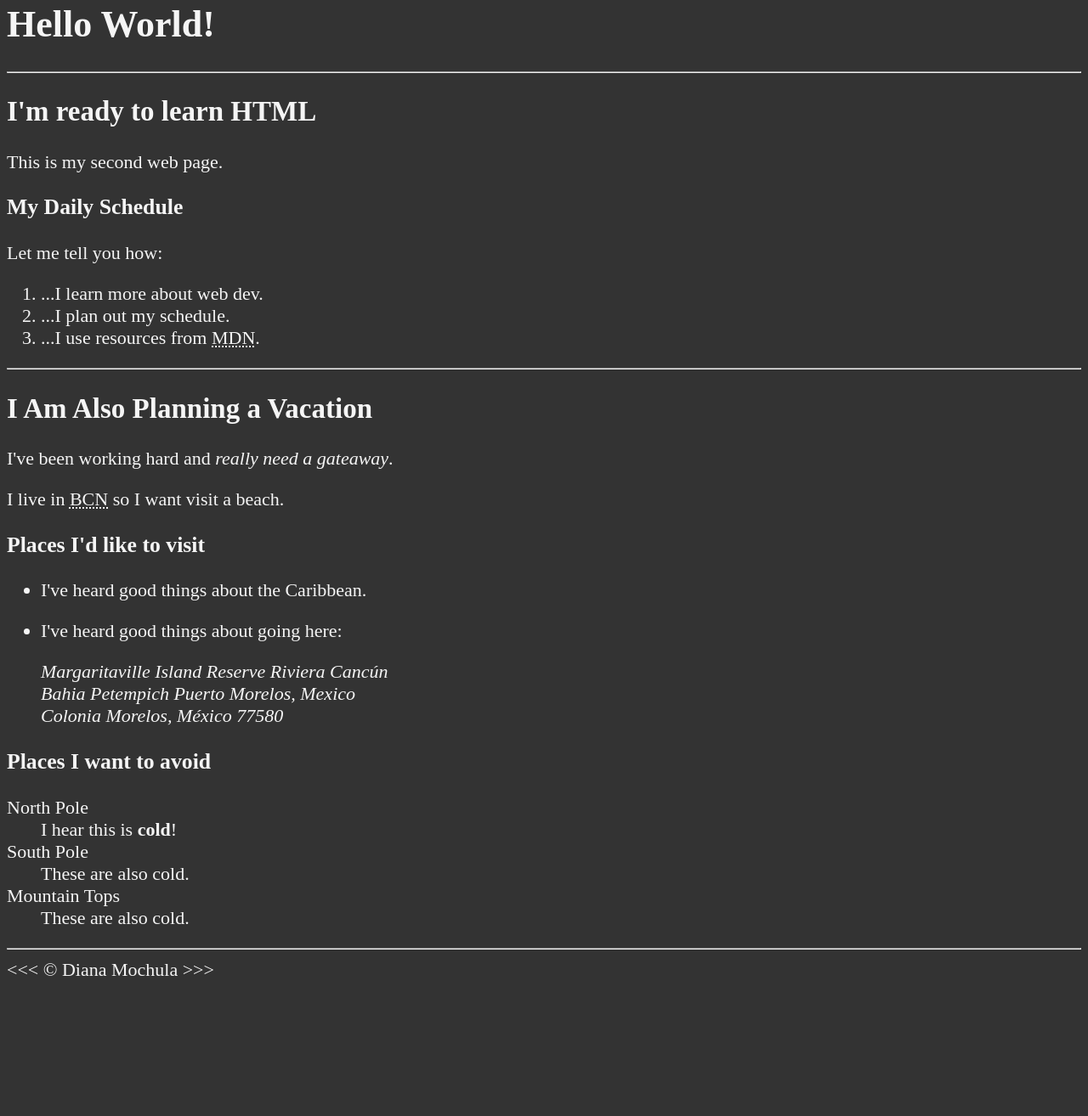
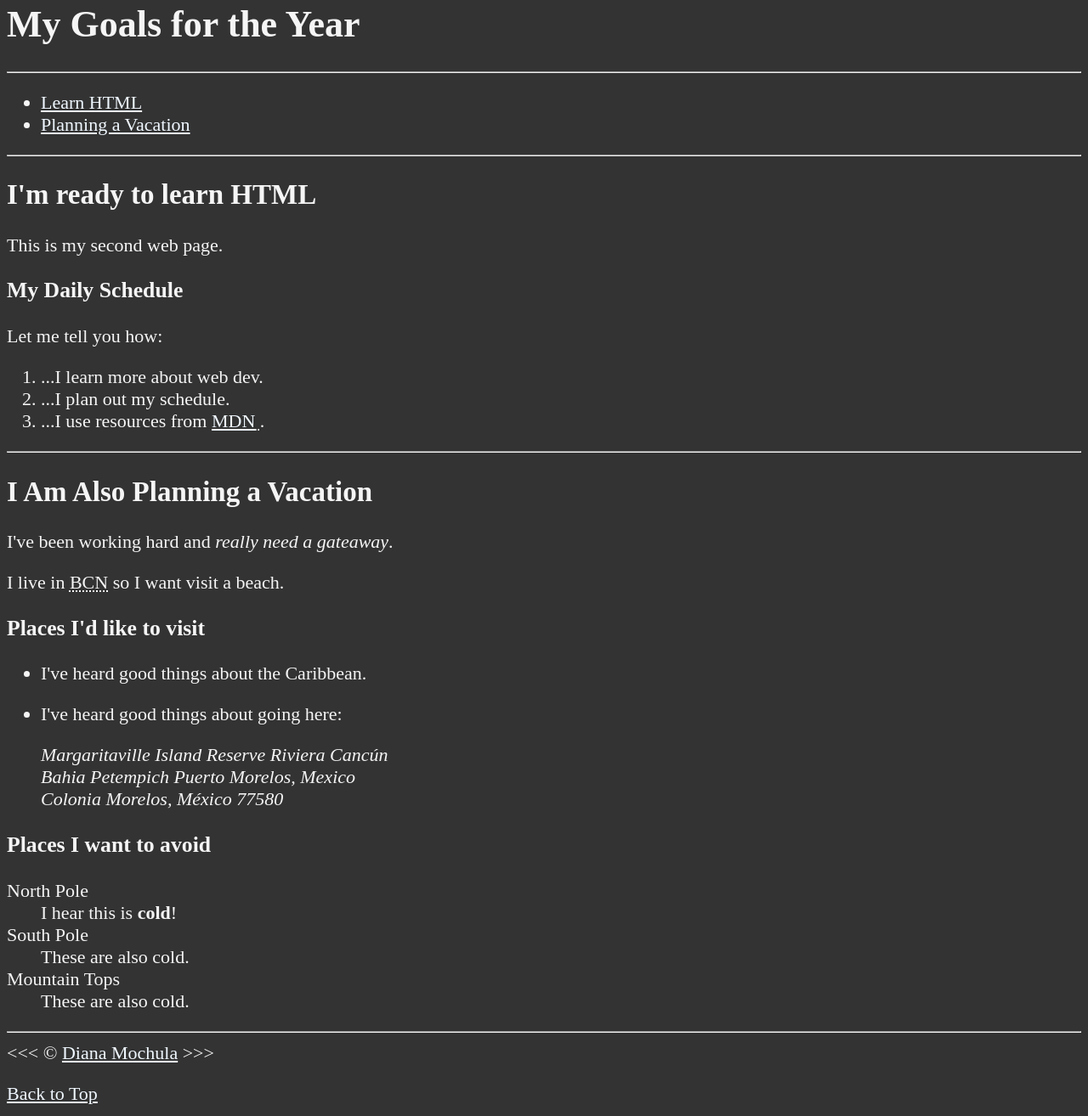
Before and after one commit to dianamochula/01_lesson, a plain HTML site: page index.html in a window 1280 px wide. Shown: the part 26-1340 px from the top of the page at 85% size. Before the commit the page ends 1189 px from the top, so only its background shows below. Drawn offline with Linux system fonts and the light colour scheme.

Commit message:
add links and improve css

```diff
--- /dev/null
+++ b/about.html
@@ -0,0 +1,46 @@
+<!DOCTYPE html>
+<html lang="en">
+
+<head>
+    <meta charset="UTF-8">
+    <meta name="author" content ="Diana Mochula">
+    <meta name="description" content="Hey, I'm Diana-Marie. This page is about me.">
+    <title>About me</title>
+    <link rel="icon" href="html5.png" type="image/x-icon">
+    <link rel="stylesheet" href="main.css" type="text/css">
+</head>
+
+<body>
+    <h1>Hey, I'm Diana-Marie</h1>
+
+    <hr>
+
+    <p>
+        Lorem ipsum dolor sit amet consectetur adipisicing elit. Expedita quis reiciendis doloribus rem eum est voluptate nisi nobis. Placeat officia, veniam sapiente eum repellendus in minima ad voluptate amet architecto.
+
+    </p>
+
+    <hr>
+
+    <ul>
+        <li>Download an <a href="html5.png" download>HTML5 favicon</a></li>
+        <li>
+            Contact me at <a href="mailto:random@email.com">my email adress</a>.
+        </li>
+        <li>
+            Dial <a href="tel:+1234567890">my phone number</a>.
+        </li>
+        <li>
+            <a href="https://www.google.com/"
+            target="_blank">Google</a> in a new tab.
+        </li>
+    </ul>
+
+    <hr>
+    &lt;&lt;&lt; &copy; <a href="about.html">Diana Mochula</a> &gt;&gt;&gt;
+    <p>
+        <a href="/">Back to Home</a>
+    </p>
+
+</body>
+</html>
--- a/index.html
+++ b/index.html
@@ -11,23 +11,41 @@
 </head>
 
   <body>
-    <h1>Hello World!</h1>
+    <h1>My Goals for the Year</h1>
 
     <hr>
 
+    <nav>
+      <ul>
+        <li>
+          <a href="#html">Learn HTML</a>
+        </li>
+          <li>
+            <a href="#vacation">Planning a Vacation</a>
+          </li>
+      </ul>
+    </nav>
+
+    <hr>
+
+  <section id="html">
     <h2>I'm ready to learn HTML</h2>
     <p>This is my second web page.</p>
 
     <h3>My Daily Schedule </h3>
     <p>Let me tell you how:</p>
-      <ol>
+    <ol>
       <li>...I learn more about web dev.</li>
       <li>...I plan out my schedule.</li>
-      <li>...I use resources from <abbr title="Mozilla Developer Network">MDN</abbr>.</li>
-    </ol>
+      <li>...I use resources from <abbr title="Mozilla Developer Network">
+         <a href="https://developer.mozilla.org/">MDN</a>
+       </abbr>.</li>
+   </ol>
+  </section>
 
     <hr>
 
+ <section id="vacation">
      <h2>I Am Also Planning a Vacation</h2>
     <p>I've been working hard and <em> really need a gateaway</em>.</p>
     <p>I live in <abbr title="Barcelona">BCN</abbr> so I want visit a beach.</p>
@@ -60,9 +78,13 @@
       <dt>Mountain Tops</dt>
       <dd>These are also cold.</dd>
     </dl>
+  </section >
 
     <hr>
-    &lt;&lt;&lt; &copy; Diana Mochula &gt;&gt;&gt;
+    &lt;&lt;&lt; &copy; <a href="about.html">Diana Mochula</a> &gt;&gt;&gt;
+     <p>
+       <a href="#">Back to Top</a>
+     </p>
   </body>
 
 </html>
--- a/main.css
+++ b/main.css
@@ -6,3 +6,15 @@ html {
     background-color: #333;
     color: whitesmoke;
   }
+
+  a {
+    color: aliceblue;
+  }
+
+  a:visited {
+    color: lightgray;
+  }
+
+  a:hover, a:active {
+    color: #eee;
+  }
```
